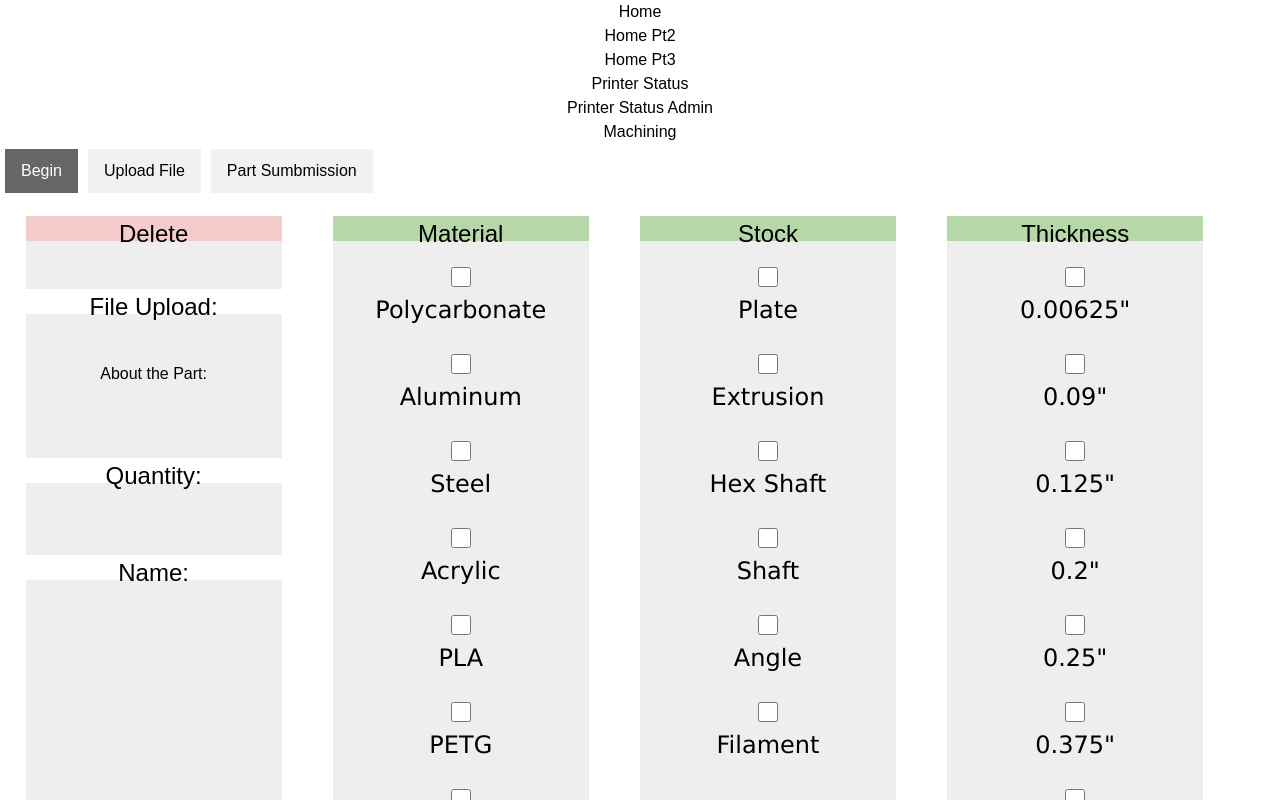
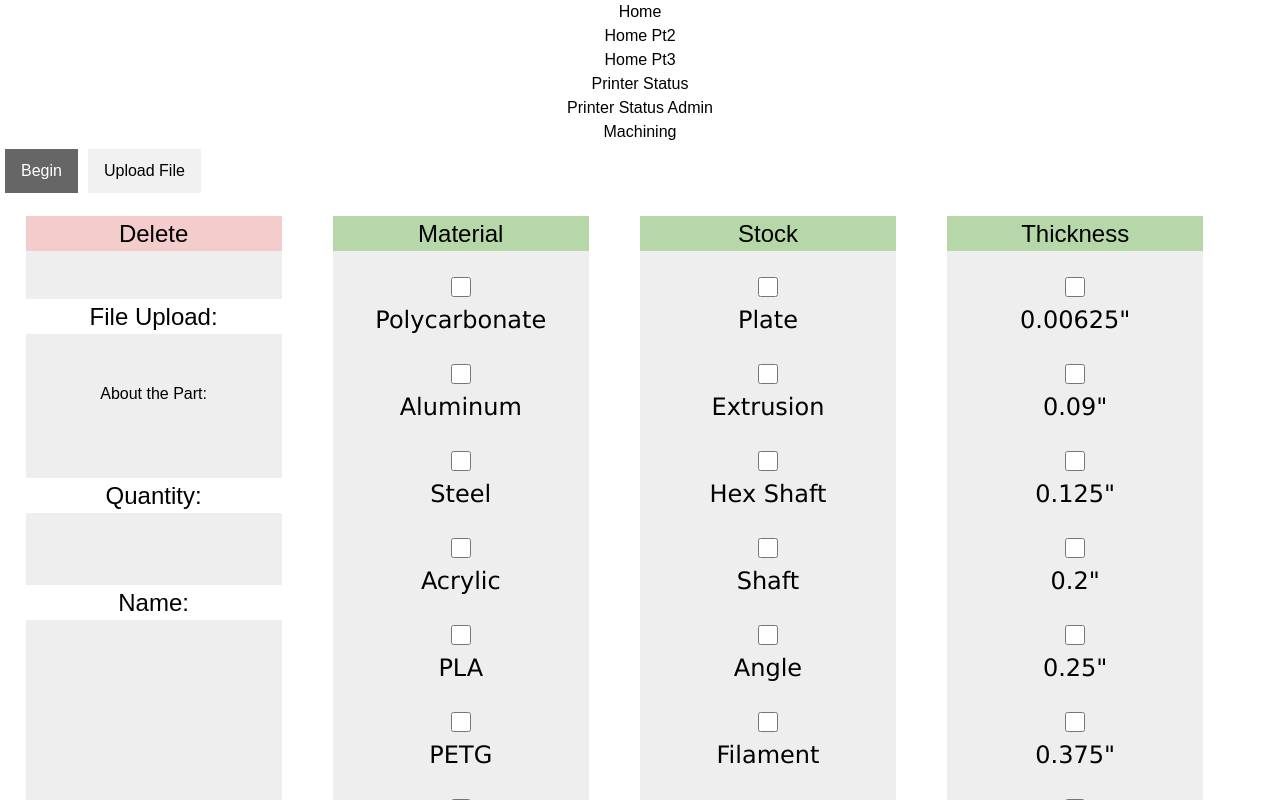
Before and after one commit to 4201VitruvianBots/VitruvianManufacturing, a React (Create React App) app in the folder Front-End/: page /HomePt3 in a window 1280 px wide. Shown: the top 800 px of the page. Built offline with nearby package versions, Linux system fonts and the light colour scheme.

Commit message:
done with draft

```diff
--- a/Front-End/src/App.css
+++ b/Front-End/src/App.css
@@ -626,35 +626,35 @@ h4 {
 
 .box {
   width: 100%;
-  height: 600px;
+  height: 750px;
   background-color: #eeeeee;
 
 }
 
 .box2 {
   width: 100%;
-  height: 600px;
+  height: 750px;
   background-color: #eeeeee;
 
 }
 
 .box3 {
   width: 100%;
-  height: 600px;
+  height: 750px;
   background-color: #eeeeee;
 
 }
 
 .box4 {
   width: 100%;
-  height: 600px;
+  height: 750px;
   background-color: #eeeeee;
 
 }
 
 .boxhalf {
   width: 100%;
-  height: 25px;
+  height: 35px;
   background-color: #b6d7a8;
   font-size: x-large;
 
@@ -662,7 +662,7 @@ h4 {
 
 .boxhalf2 {
   width: 100%;
-  height: 25px;
+  height: 35px;
   background-color: #f4cccc;
   font-size: x-large;
 
@@ -670,7 +670,7 @@ h4 {
 
 .boxx {
   width: 100%;
-  height: 25px;
+  height: 35px;
   background-color: #ffffff;
   font-size: x-large;
 
--- a/Front-End/src/NewPartApp3.js
+++ b/Front-End/src/NewPartApp3.js
@@ -166,12 +166,6 @@ function UploadFile(props) {
     );
 }
 
-function UploadComplete(props) {
-    return (
-        <><br></br><div className="BigBox1">
-            Upload Complete
-        </div></>
-    );
-}
 
-export { VitruvianManfacturing, UploadFile, UploadComplete };
+
+export { VitruvianManfacturing, UploadFile };
--- a/Front-End/src/Pages/pt2home copy.js
+++ b/Front-End/src/Pages/pt2home copy.js
@@ -1,5 +1,5 @@
 import React from 'react';
-import { VitruvianManfacturing, UploadFile, UploadComplete } from '../NewPartApp3';
+import { VitruvianManfacturing, UploadFile } from '../NewPartApp3';
 import "./app.css";
 
 const NewPartApp3 = () => {
@@ -20,7 +20,6 @@ const NewPartApp3 = () => {
             <ul style={{ listStyle: 'none' }}>
                 <li style={{ float: 'left' }}><button type='button' className={actArray[0]} onClick={() => { setValue(0) }}>Begin</button></li>
                 <li style={{ float: 'left' }}><button type='button' className={actArray[1]} onClick={() => { setValue(1) }}>Upload File</button></li>
-                <li style={{ float: 'left' }}><button type='button' className={actArray[2]} onClick={() => { setValue(2) }}>Part Sumbmission</button></li>
             </ul>
             <br /><br />
             <div>
@@ -44,12 +43,5 @@ function Choosepage(props) {
         return (<UploadFile />
         );
     }
-
-    if (props.value === 2) {
-        return (<UploadComplete />
-        );
-    }
-
 }
-
 export default NewPartApp3;
```
